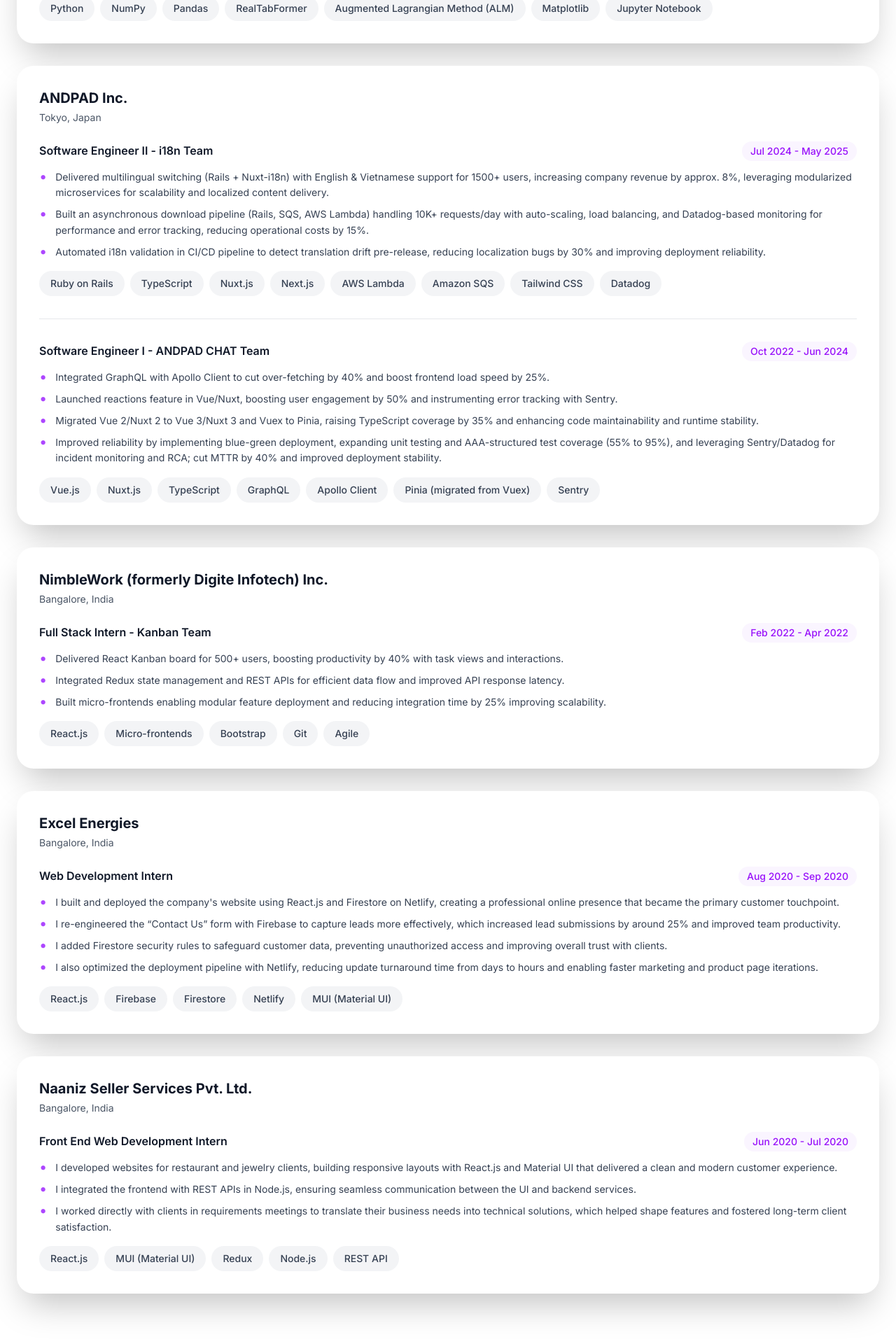
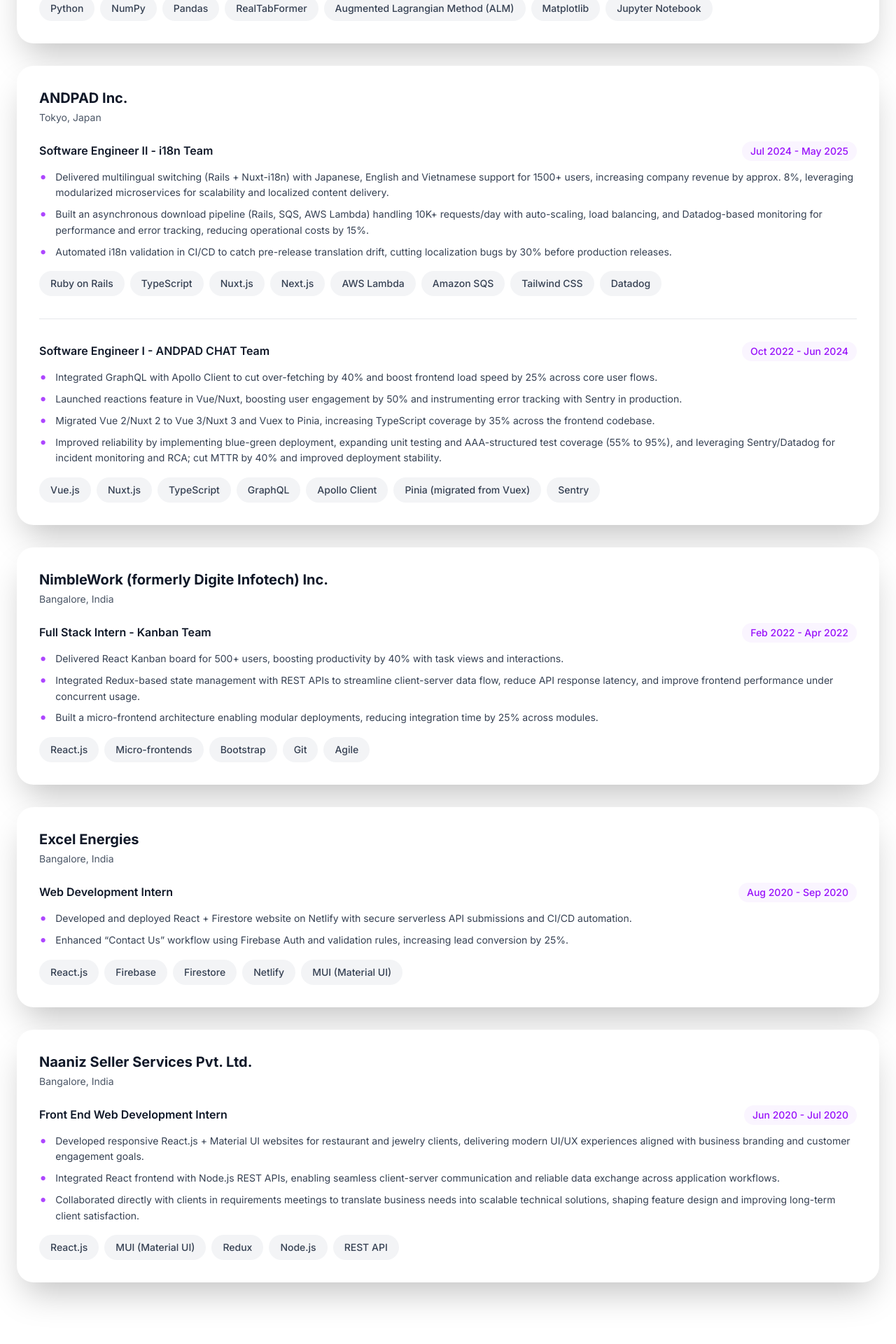
Before and after one commit to kedarnhegde/kedarnhegde.github.io, a Next.js app: page / in a window 1280 px wide. Shown: the part 1208-3128 px from the top of the page at 70% size. Built offline with nearby package versions, Linux system fonts and the light colour scheme.

Commit message:
chore: update profile

```diff
--- a/src/data/profile.ts
+++ b/src/data/profile.ts
@@ -135,9 +135,9 @@ export const profile = {
           title: "Software Engineer II - i18n Team",
           dates: "Jul 2024 - May 2025",
           bullets: [
-            "Delivered multilingual switching (Rails + Nuxt-i18n) with English & Vietnamese support for 1500+ users, increasing company revenue by approx. 8%, leveraging modularized microservices for scalability and localized content delivery.",
+            "Delivered multilingual switching (Rails + Nuxt-i18n) with Japanese, English and Vietnamese support for 1500+ users, increasing company revenue by approx. 8%, leveraging modularized microservices for scalability and localized content delivery.",
             "Built an asynchronous download pipeline (Rails, SQS, AWS Lambda) handling 10K+ requests/day with auto-scaling, load balancing, and Datadog-based monitoring for performance and error tracking, reducing operational costs by 15%.",
-            "Automated i18n validation in CI/CD pipeline to detect translation drift pre-release, reducing localization bugs by 30% and improving deployment reliability.",
+            "Automated i18n validation in CI/CD to catch pre-release translation drift, cutting localization bugs by 30% before production releases.",
           ],
           tech: [
             "Ruby on Rails",
@@ -154,9 +154,9 @@ export const profile = {
           title: "Software Engineer I - ANDPAD CHAT Team",
           dates: "Oct 2022 - Jun 2024",
           bullets: [
-            "Integrated GraphQL with Apollo Client to cut over-fetching by 40% and boost frontend load speed by 25%.",
-            "Launched reactions feature in Vue/Nuxt, boosting user engagement by 50% and instrumenting error tracking with Sentry.",
-            "Migrated Vue 2/Nuxt 2 to Vue 3/Nuxt 3 and Vuex to Pinia, raising TypeScript coverage by 35% and enhancing code maintainability and runtime stability.",
+            "Integrated GraphQL with Apollo Client to cut over-fetching by 40% and boost frontend load speed by 25% across core user flows.",
+            "Launched reactions feature in Vue/Nuxt, boosting user engagement by 50% and instrumenting error tracking with Sentry in production.",
+            "Migrated Vue 2/Nuxt 2 to Vue 3/Nuxt 3 and Vuex to Pinia, increasing TypeScript coverage by 35% across the frontend codebase.",
             "Improved reliability by implementing blue-green deployment, expanding unit testing and AAA-structured test coverage (55% to 95%), and leveraging Sentry/Datadog for incident monitoring and RCA; cut MTTR by 40% and improved deployment stability.",
           ],
           tech: [
@@ -180,8 +180,8 @@ export const profile = {
           dates: "Feb 2022 - Apr 2022",
           bullets: [
             "Delivered React Kanban board for 500+ users, boosting productivity by 40% with task views and interactions.",
-            "Integrated Redux state management and REST APIs for efficient data flow and improved API response latency.",
-            "Built micro-frontends enabling modular feature deployment and reducing integration time by 25% improving scalability.",
+            "Integrated Redux-based state management with REST APIs to streamline client-server data flow, reduce API response latency, and improve frontend performance under concurrent usage.",
+            "Built a micro-frontend architecture enabling modular deployments, reducing integration time by 25% across modules.",
           ],
           tech: ["React.js", "Micro-frontends", "Bootstrap", "Git", "Agile"],
         },
@@ -195,10 +195,8 @@ export const profile = {
           title: "Web Development Intern",
           dates: "Aug 2020 - Sep 2020",
           bullets: [
-            "I built and deployed the company's website using React.js and Firestore on Netlify, creating a professional online presence that became the primary customer touchpoint.",
-            "I re-engineered the “Contact Us” form with Firebase to capture leads more effectively, which increased lead submissions by around 25% and improved team productivity.",
-            "I added Firestore security rules to safeguard customer data, preventing unauthorized access and improving overall trust with clients.",
-            "I also optimized the deployment pipeline with Netlify, reducing update turnaround time from days to hours and enabling faster marketing and product page iterations.",
+            "Developed and deployed React + Firestore website on Netlify with secure serverless API submissions and CI/CD automation.",
+            "Enhanced “Contact Us” workflow using Firebase Auth and validation rules, increasing lead conversion by 25%.",
           ],
           tech: [
             "React.js",
@@ -218,9 +216,9 @@ export const profile = {
           title: "Front End Web Development Intern",
           dates: "Jun 2020 - Jul 2020",
           bullets: [
-            "I developed websites for restaurant and jewelry clients, building responsive layouts with React.js and Material UI that delivered a clean and modern customer experience.",
-            "I integrated the frontend with REST APIs in Node.js, ensuring seamless communication between the UI and backend services.",
-            "I worked directly with clients in requirements meetings to translate their business needs into technical solutions, which helped shape features and fostered long-term client satisfaction.",
+            "Developed responsive React.js + Material UI websites for restaurant and jewelry clients, delivering modern UI/UX experiences aligned with business branding and customer engagement goals.",
+            "Integrated React frontend with Node.js REST APIs, enabling seamless client-server communication and reliable data exchange across application workflows.",
+            "Collaborated directly with clients in requirements meetings to translate business needs into scalable technical solutions, shaping feature design and improving long-term client satisfaction.",
           ],
           tech: [
             "React.js",
```
